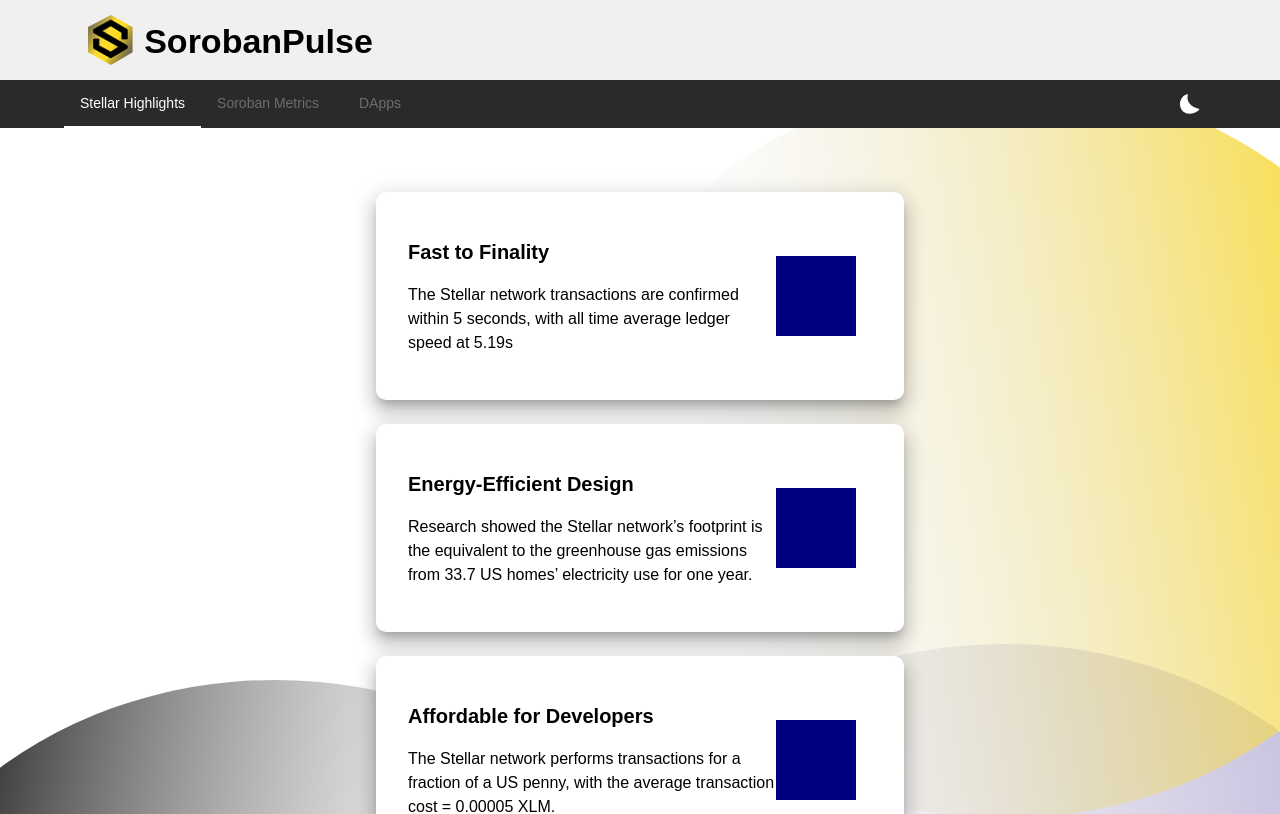
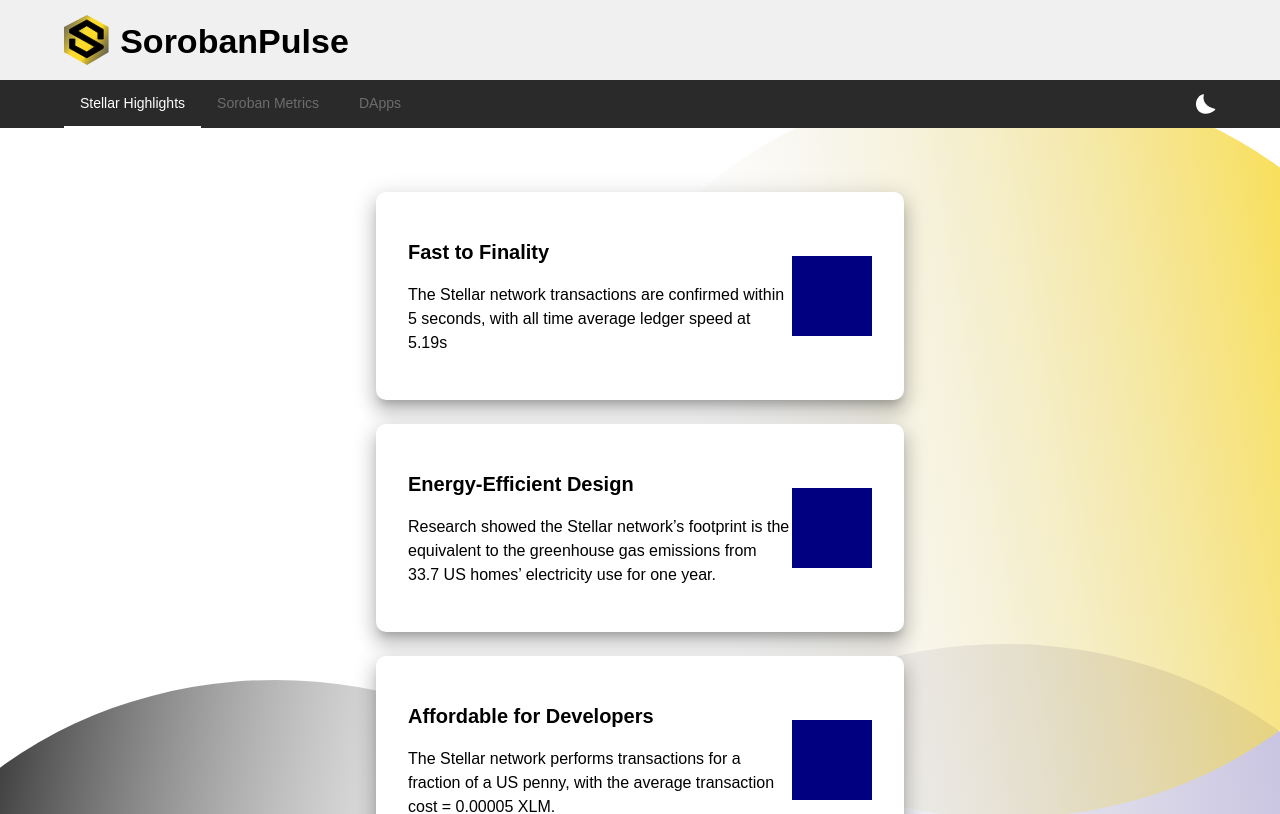
Before and after one commit to CrossChainLabs-Stellar/sorobanpulse-webapp-v2, a React (Create React App) app: page / in a window 1280 px wide. Shown: the top 814 px of the page. Built offline with nearby package versions, Linux system fonts and the light colour scheme; no server answers.

Commit message:
change alignment and card size

```diff
--- a/src/components/Footer.js
+++ b/src/components/Footer.js
@@ -3,7 +3,7 @@ import { Link } from '@mui/material';
 // import DiscordLogo from '../assets/discord-mark-blue.svg';
 import { useTheme } from '@mui/material/styles';
 import { useMediaQuery } from '@mui/material';
-import XLogoDark from '../assets/XLogoDark.svg';
+// import XLogoDark from '../assets/XLogoDark.svg';
 
 export default function Footer() {
     const theme = useTheme();
@@ -11,13 +11,26 @@ export default function Footer() {
     const responsivePadding = matches ? '4rem' : '8rem';
 
     return (
-        <footer className={s.footer} style={{ paddingLeft: responsivePadding, paddingRight: responsivePadding }}>
+        <footer
+            className={s.footer}
+        // style={{ paddingLeft: responsivePadding, paddingRight: responsivePadding }}
+        >
             <Link
                 className={s.item}
                 href="https://www.crosschainlabs.tech/"
                 target="_blank"
                 rel="noopener"
-
+                sx={{
+                    marginRight: {
+                        xxl: '4.5rem',
+                        xl: '8rem',
+                        lg_xl: '8rem',
+                        lg: '4rem',
+                        md: '4rem',
+                        sm: '2rem',
+                        xs: '2rem'
+                    },
+                }}
             >
                 Powered by CrossChain Labs
             </Link>
--- a/src/components/Header.js
+++ b/src/components/Header.js
@@ -32,15 +32,24 @@ export default function Header() {
                     sx={{
                         maxWidth: 45,
                         marginRight: '0.7rem',
+                        // marginLeft: {
+                        //     xxl: '15.5rem',
+                        //     xl: '8rem',
+                        //     lg_xl: '8rem',
+                        //     lg: '5.5rem',
+                        //     md: '5.5rem',
+                        //     sm: '5.5rem',
+                        //     xs: '2rem',
+                        // },
                         marginLeft: {
-                            xxl: '15.5rem',
+                            xxl: '4.5rem',
                             xl: '8rem',
                             lg_xl: '8rem',
-                            lg: '5.5rem',
-                            md: '5.5rem',
-                            sm: '5.5rem',
-                            xs: '2rem',
-                        },
+                            lg: '4rem',
+                            md: '4rem',
+                            sm: '2rem',
+                            xs: '2rem'
+                        }
                     }}
                 />
                 <TextTypography>SorobanPulse</TextTypography>
--- a/src/components/HighlightsGridSmall.js
+++ b/src/components/HighlightsGridSmall.js
@@ -6,7 +6,7 @@ import TopCard from "./highlightCards/TopCard"
 const HightlightsGridBig = () => {
     const boxStyling = {
         boxShadow: 1,
-        height: { xl: '10rem', lg: '12rem' },
+        height: '10rem',
         width: '33rem',
         borderRadius: '10px',
         padding: '2rem',
--- a/src/components/HighlightsPage.js
+++ b/src/components/HighlightsPage.js
@@ -19,7 +19,15 @@ const HighlightsPage = () => {
 
     const topCardStyling = {
         boxShadow: 12,
-        height: '13rem',
+        height: {
+            xxl: '13rem',
+            xl: '13rem',
+            lg_xl: '13rem',
+            lg: '13rem',
+            md: '13rem',
+            sm: '17rem',
+            xs: '17rem'
+        },
         width: '33rem',
         borderRadius: '10px',
         padding: '2rem',
--- a/src/components/SorobanBox.js
+++ b/src/components/SorobanBox.js
@@ -31,14 +31,23 @@ export default function SorobanBox({ value, handleChange, mode, setMode }) {
                 value={value}
                 onChange={handleChange}
                 sx={{
+                    // marginLeft: {
+                    //     xxl: '14rem',
+                    //     xl: '7rem',
+                    //     lg_xl: '7rem',
+                    //     lg: '4rem',
+                    //     md: '4rem',
+                    //     sm: '4rem',
+                    //     xs: '1rem',
+                    // },
                     marginLeft: {
-                        xxl: '14rem',
-                        xl: '7rem',
-                        lg_xl: '7rem',
+                        xxl: '4.5rem',
+                        xl: '8rem',
+                        lg_xl: '8rem',
                         lg: '4rem',
                         md: '4rem',
-                        sm: '4rem',
-                        xs: '1rem',
+                        sm: '2rem',
+                        xs: '2rem'
                     },
                     '& .MuiTabs-indicator': {
                         backgroundColor: theme.palette.tabsColors.selected,
@@ -81,14 +90,23 @@ export default function SorobanBox({ value, handleChange, mode, setMode }) {
             <IconButton
                 sx={{
                     padding: 0,
+                    // marginRight: {
+                    //     xxl: '16rem',
+                    //     xl: '8rem',
+                    //     lg_xl: '8rem',
+                    //     lg: '5rem',
+                    //     md: '5rem',
+                    //     sm: '5rem',
+                    //     xs: '1rem'
+                    // },
                     marginRight: {
-                        xxl: '16rem',
+                        xxl: '4.5rem',
                         xl: '8rem',
                         lg_xl: '8rem',
-                        lg: '5rem',
-                        md: '5rem',
-                        sm: '5rem',
-                        xs: '1rem'
+                        lg: '4rem',
+                        md: '4rem',
+                        sm: '2rem',
+                        xs: '2rem'
                     },
                     marginLeft: 'auto'
                 }}
--- a/src/components/highlightCards/TopCard.js
+++ b/src/components/highlightCards/TopCard.js
@@ -21,7 +21,7 @@ const TopCard = ({ title, text, boxStyling, textStyling, link, }) => {
                 <Stack
                     direction='column'
                 >
-                    <Typography sx={{ fontWeight: '600', fontSize: '20px', color: 'text.primary' }}>
+                    <Typography sx={{ fontWeight: 600, fontSize: '20px', color: 'text.primary' }}>
                         {title}
                     </Typography>
                     <Typography sx={textStyling}>
@@ -35,7 +35,7 @@ const TopCard = ({ title, text, boxStyling, textStyling, link, }) => {
                         width: '5rem',
                         height: '5rem',
                         marginLeft: 'auto',
-                        marginRight: '1rem',
+                        // marginRight: '1rem',
                         marginTop: 'auto',
                         marginBottom: 'auto'
                     }}
--- a/src/components/s.module.css
+++ b/src/components/s.module.css
@@ -27,9 +27,9 @@
     color: #aaa;
 }
 
-.item:last-child {
+/* .item:last-child {
     margin-right: 0;
-}
+} */
 
 .contact {
     user-select: all;
```
